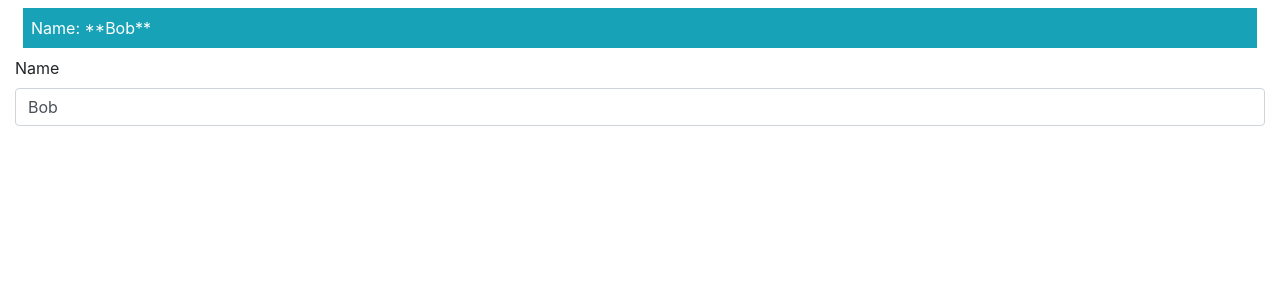
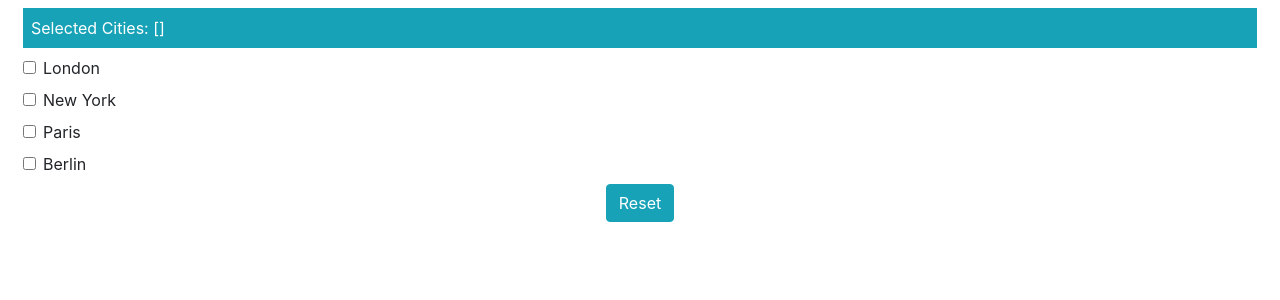
Before and after one commit to huzaifah/myvueproject, a Vue app in the folder templatesanddata/: page / in a window 1280 px wide. Shown: the top 300 px of the page. Built offline with nearby package versions, Linux system fonts and the light colour scheme.

Commit message:
Added binding to select element

```diff
--- /dev/null
+++ b/templatesanddata/src/components/EventModelForm6.vue
@@ -0,0 +1,34 @@
+<template>
+    <div class="container-fluid">
+        <div class="bg-info m-2 p-2 text-white">
+            <div>Selected Cities: {{ cities }}</div>
+        </div>
+
+        <div class="form-check m-2" v-for="city in cityNames" v-bind:key="city">
+            <label class="form-check-label">
+                <input type="checkbox" class="form-check-input" v-model="cities" v-bind:value="city" />
+                {{ city }}
+            </label>
+        </div>
+
+        <div class="text-center">
+            <button v-on:click="reset" class="btn btn-info">Reset</button>
+        </div>
+    </div>
+</template>
+<script>
+export default {
+    name: "MyComponent",
+    data: function() {
+        return {
+            cityNames: ["London", "New York", "Paris", "Berlin"],
+            cities: []
+        }
+    },
+    methods: {
+        reset() {
+            this.cities = []
+        }
+    }
+}
+</script>
--- a/templatesanddata/src/main.js
+++ b/templatesanddata/src/main.js
@@ -11,7 +11,8 @@ import Vue from 'vue'
 //import Page from './components/EventModelForm2.vue';
 //import Page from './components/EventModelForm3.vue';
 //import Page from './components/EventModelForm4.vue';
-import Page from './components/EventModelForm5.vue';
+//import Page from './components/EventModelForm5.vue';
+import Page from './components/EventModelForm6.vue';
 import "bootstrap/dist/css/bootstrap.min.css";
 
 Vue.config.productionTip = false
```
